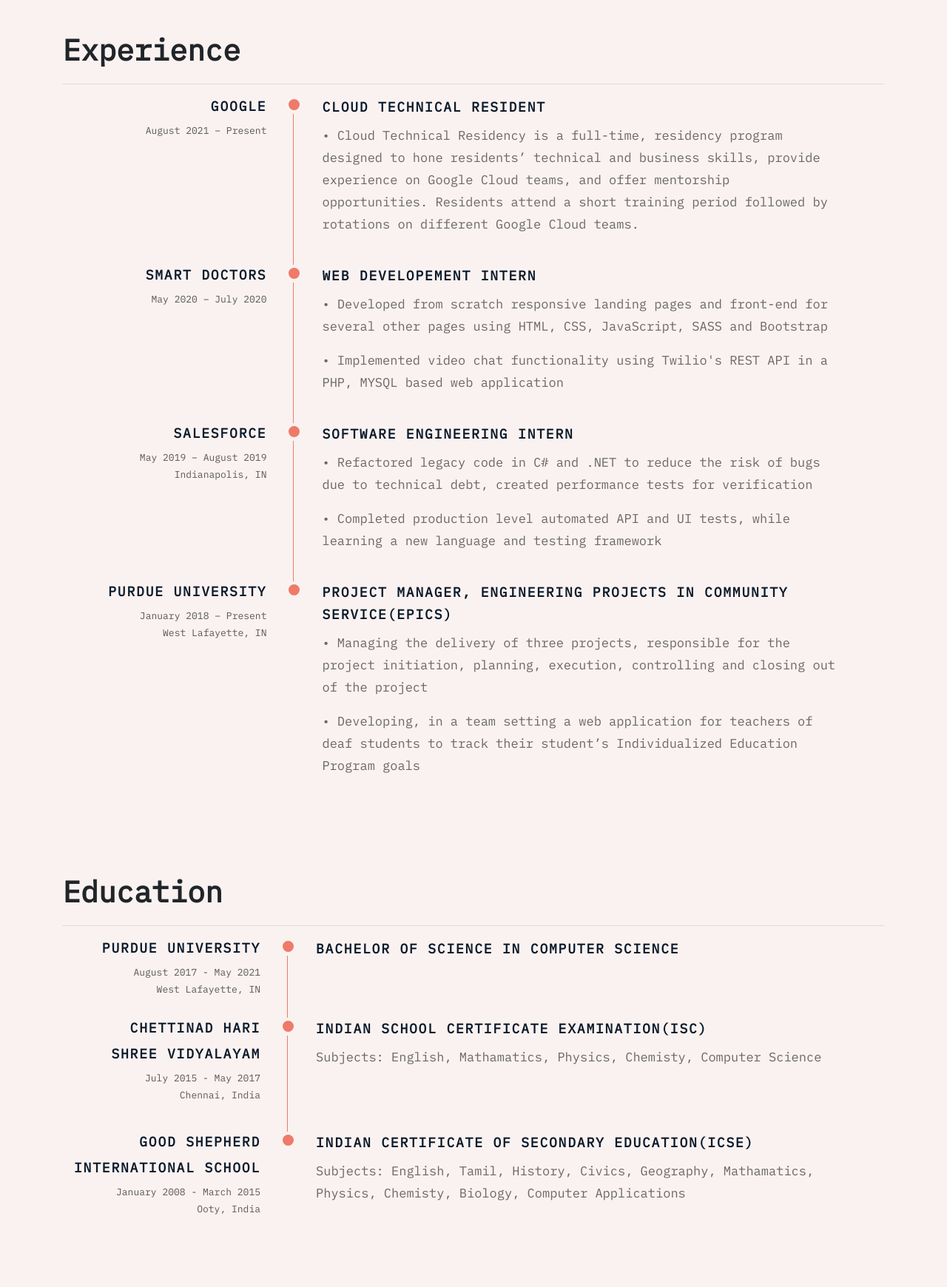
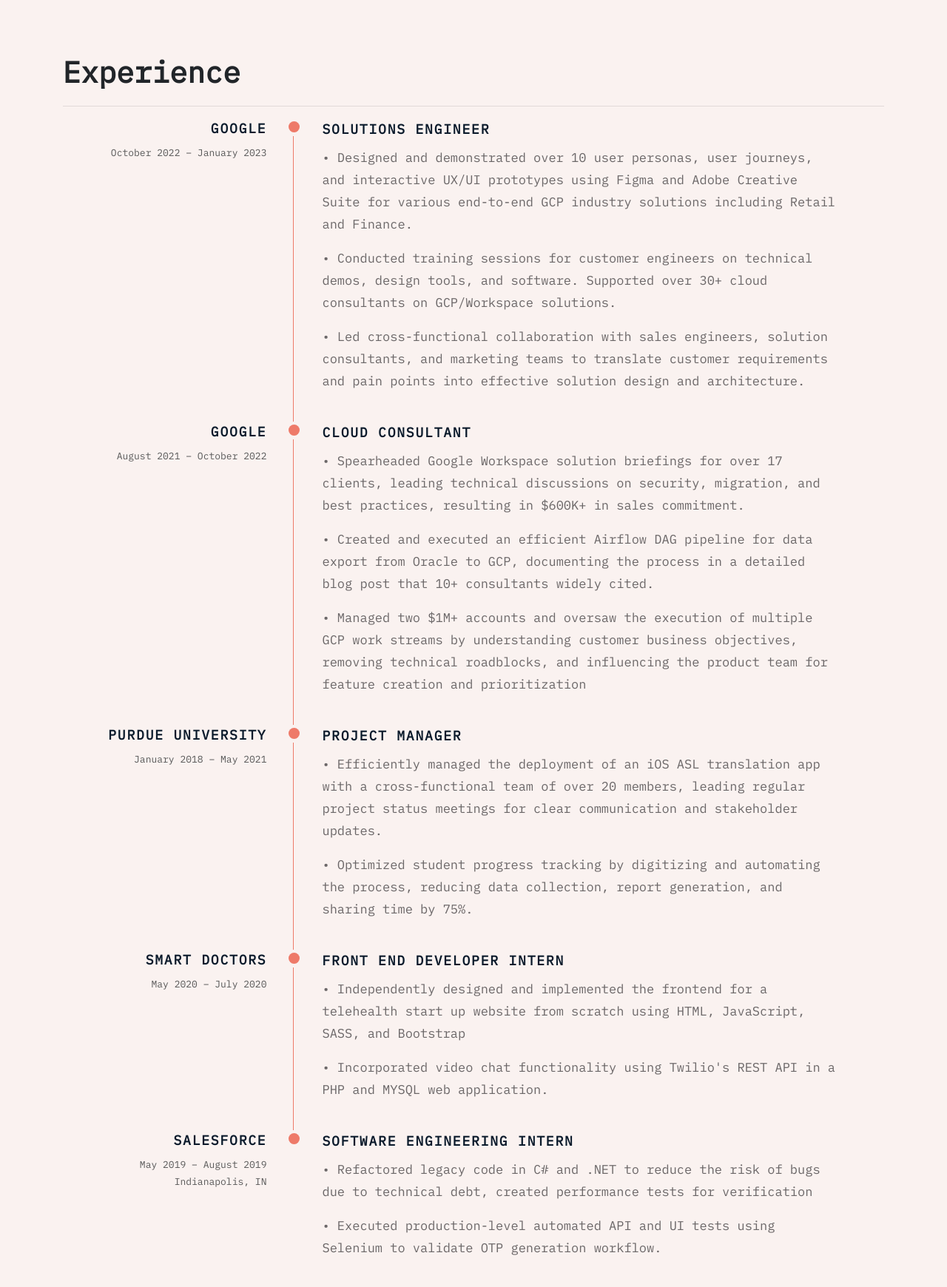
Before and after one commit to shwethaumashanker/shwethaumashanker.github.io, a plain HTML site: page index.html in a window 1280 px wide. Shown: the part 1060-2800 px from the top of the page at 74% size. Drawn offline with nearby package versions, Linux system fonts and the light colour scheme; a web font is replaced by a local one.

Commit message:
Updated Google positions

```diff
--- a/index.html
+++ b/index.html
@@ -74,8 +74,7 @@
                 <div class="col-md-6 my-auto wow fadeInLeft">
                     <div class="big-header">Hello!</div>
                     <div class="header">I'm Shwetha Umashanker</div>
-                    <div class="text bold">Cloud Technical Resident at Google</div>
-                     <!--<div class="text">Software Developer, Project Manager, Front-end enthusiast, Aspiring Entrepreneur</div>-->
+                     <div class="text">Solutions Engineer, Project Manager, Front-end enthusiast</div>
                     <div class="row my-4">
                         <a class="social" href="https://github.com/shwethaumashanker" target="_blank"><i
                                 class="fa fa-github fa-3x icon-3d px-2"></i></a>
@@ -103,9 +102,8 @@
                 <hr>
                 <p class="about-me-text wow fadeInLeft">Hello, I am Shwetha Umashanker. I have always been fascinated by how technology can enhance our lives. My passion for technology led me to major in computer science. I want to use my skills to develop impactful tools that will better peoples lives.<br><br>
 
-                    I am a self-driven, creative developer and I work on projects that inspire me. One of my greatest privileges has been to get an opportunity to work on a project that helps teachers at the Indiana School of the Deaf. <br>
-
-                    I am currently in Google's Cloud Technical Reseidency Program.<br>
+                    I am currently in looking for opportunities. In my next role, I am looking for an opportunity where I can utilize my technical and creative skills to help organizations tackle their complex problems and drive digital transformation.
+                    I have a passion for bridging the gap between business needs and technology and have proven experience in leading cross-functional teams to design, implement and deliver innovative solutions. <br>
                 </p>
             </div>
         </div>
@@ -118,19 +116,66 @@
                         <div class="col-xs-10 col-xs-offset-1 col-sm-11 m-auto">
                             <ul class="timeline timeline-split">
 
+                                <li class="timeline-item">
+                                    <div class="timeline-info">
+                                        <h3 class="timeline-title">Google</h3>
+                                        <div>October 2022 – January 2023</div>
+                                    </div>
+                                    <div class="timeline-marker"></div>
+                                    <div class="timeline-content">
+                                        <h3 class="timeline-title">Solutions Engineer</h3>
+                                        <p> • Designed and demonstrated over 10 user personas, user journeys, and interactive UX/UI prototypes
+                                            using Figma and Adobe Creative Suite for various end-to-end GCP industry solutions including Retail
+                                            and Finance.
+                                            </p>
+                                            <p> • Conducted training sessions for customer engineers on technical demos, design tools, and software.
+                                                Supported over 30+ cloud consultants on GCP/Workspace solutions.
+                                                </p>
+                                            <p> • Led cross-functional collaboration with sales engineers, solution consultants, and marketing teams to
+                                                translate customer requirements and pain points into effective solution design and architecture.
+                                                </p>
+
+                                    </div>
+                                </li>
+
                                  <li class="timeline-item">
                                     <div class="timeline-info">
                                         <h3 class="timeline-title">Google</h3>
-                                        <div>August 2021 – Present</div>
+                                        <div>August 2021 – October 2022</div>
                                     </div>
                                     <div class="timeline-marker"></div>
                                     <div class="timeline-content">
-                                        <h3 class="timeline-title">Cloud Technical Resident</h3>
-                                        <p> • Cloud Technical Residency is a full-time, residency program designed to hone residents’ technical and business skills,
-                                          provide experience on Google Cloud teams, and offer mentorship opportunities. Residents attend a short training period followed by rotations on different Google Cloud teams.</p>
+                                        <h3 class="timeline-title">Cloud Consultant</h3>
+                                        <p> • Spearheaded Google Workspace solution briefings for over 17 clients, leading technical discussions on
+                                            security, migration, and best practices, resulting in $600K+ in sales commitment.
+                                            </p>
+                                          <p> • Created and executed an efficient Airflow DAG pipeline for data export from Oracle to GCP,
+                                            documenting the process in a detailed blog post that 10+ consultants widely cited.
+                                            </p>
+                                          <p> • Managed two $1M+ accounts and oversaw the execution of multiple GCP work streams by
+                                            understanding customer business objectives, removing technical roadblocks, and influencing the
+                                            product team for feature creation and prioritization</p>
+                                    </div>
+                                </li>
+
+                                <li class="timeline-item">
+                                    <div class="timeline-info">
+                                        <h3 class="timeline-title">Purdue University</h3>
+                                        <div>January 2018 – May 2021</div>
+                                    </div>
+                                    <div class="timeline-marker"></div>
+                                    <div class="timeline-content">
+                                        <h3 class="timeline-title">Project Manager</h3>
+                                        <p> • Efficiently managed the deployment of an iOS ASL translation app with a cross-functional team of over
+                                            20 members, leading regular project status meetings for clear communication and stakeholder updates.
+                                            </p>
+                                          <p> • Optimized student progress tracking by digitizing and automating the process, reducing data
+                                            collection, report generation, and sharing time by 75%.
+                                            </p>
 
                                     </div>
                                 </li>
+
 
                                 <li class="timeline-item">
                                     <div class="timeline-info">
@@ -139,13 +184,14 @@
                                     </div>
                                     <div class="timeline-marker"></div>
                                     <div class="timeline-content">
-                                        <h3 class="timeline-title">Web developement Intern</h3>
-                                        <p> • Developed from scratch responsive landing pages and front-end for several
-                                            other pages using HTML, CSS, JavaScript, SASS and Bootstrap</p>
-                                        <p> • Implemented video chat functionality using Twilio's REST API in a PHP,
-                                            MYSQL based web application </p>
+                                        <h3 class="timeline-title">Front End Developer Intern</h3>
+                                        <p> • Independently designed and implemented the frontend for a telehealth start up website from scratch
+                                            using HTML, JavaScript, SASS, and Bootstrap</p>
+                                        <p> • Incorporated video chat functionality using Twilio's REST API in a PHP and MYSQL web application.
+                                        </p>
                                     </div>
                                 </li>
+
                                 <li class="timeline-item">
                                     <div class="timeline-info">
                                         <h3 class="timeline-title">Salesforce</h3>
@@ -157,28 +203,13 @@
                                         <h3 class="timeline-title">Software Engineering Intern</h3>
                                         <p> • Refactored legacy code in C# and .NET to reduce the risk of bugs due to
                                             technical debt, created performance tests for verification</p>
-                                        <p>• Completed production level automated API and UI tests, while learning a new
-                                            language and testing framework </p>
+                                        <p>• Executed production-level automated API and UI tests using Selenium to validate OTP generation
+                                            workflow.
+                                             </p>
 
                                     </div>
                                 </li>
-                                <li class="timeline-item">
-                                    <div class="timeline-info">
-                                        <h3 class="timeline-title">Purdue University</h3>
-                                        <div>January 2018 – Present</div>
-                                        <div>West Lafayette, IN</div>
-                                    </div>
-                                    <div class="timeline-marker"></div>
-                                    <div class="timeline-content">
-                                        <h3 class="timeline-title">Project Manager, Engineering Projects in Community
-                                            Service(EPICS)</h3>
-                                        <p> • Managing the delivery of three projects, responsible for the project
-                                            initiation, planning, execution, controlling and closing out of the project
-                                        </p>
-                                        <p> • Developing, in a team setting a web application for teachers of deaf
-                                            students to track their student’s Individualized Education Program goals</p>
-                                    </div>
-                                </li>
+
                             </ul>
                         </div>
                     </div>
@@ -360,28 +391,25 @@
                             </div>
                         </div>
                         <div class="card card-design p-2 pb-3 col-md-11 m-4 mx-auto wow fadeInLeft">
-                            <div class="sub-header pt-2 pl-4">Coursework</div>
+                            <div class="sub-header pt-2 pl-4">Certifications</div>
                             <hr>
-                            <div class="row pl-4">
-                                <div class="col-md-4">
-                                    <div class="skill wow fadeInLeft">‣ C Programming</div>
-                                    <div class="skill wow fadeInLeft">‣ Computer Architecture</div>
-                                    <div class="skill wow fadeInLeft">‣ Competitive Programming</div>
-                                    <div class="skill wow fadeInLeft">‣ Data Structures and Algorithms</div>
+                            <div class="row pl-4 mx-auto">
+                                    <div class="skill wow fadeInLeft">‣ Google Cloud Associate Cloud Engineer (ACE)
+                                        </div>
                                 </div>
-                                <div class="col-md-4">
-                                    <div class="skill wow fadeInLeft">‣ Operating Systems</div>
-                                    <div class="skill wow fadeInLeft">‣ Software Engineering</div>
-                                    <div class="skill wow fadeInLeft">‣ Systems Programming</div>
-                                    <div class="skill wow fadeInLeft">‣ Software Testing</div>
+
+                                <div class="row pl-4 mx-auto">
+                                    <div class="skill wow fadeInLeft">‣ Google Cloud Professional Collaboration
+                                        Engineer (PCE)
+                                        </div>
                                 </div>
-                                <div class="col-md-4">
-                                    <div class="skill wow fadeInLeft">‣ Data Mining and Machine Learning</div>
-                                    <div class="skill wow fadeInLeft">‣ Foundations of Computer Science</div>
-                                    <div class="skill wow fadeInLeft">‣ Information Systems</div>
-                                    <div class="skill wow fadeInLeft">‣ Object-Oriented Programming</div>
+
+                                <div class="row pl-4 mx-auto">
+                                    <div class="skill wow fadeInLeft">‣ Master Figma Course completion certification
+                                        </div>
                                 </div>
-                            </div>
+
+
                         </div>
                     </div>
                 </div>
@@ -492,7 +520,7 @@
                                                     alt=""></div>
                                             <div class="contact_info_content">
                                                 <div class="contact_info_title">Email</div>
-                                                <div class="contact_info_text">sumashan@purdue.edu</div>
+                                                <div class="contact_info_text">shwethaumashanker14@gmail.com</div>
                                             </div>
                                         </div> <!-- Contact Item -->
                                         <div
```
Also changed, not shown: 1 other file.
